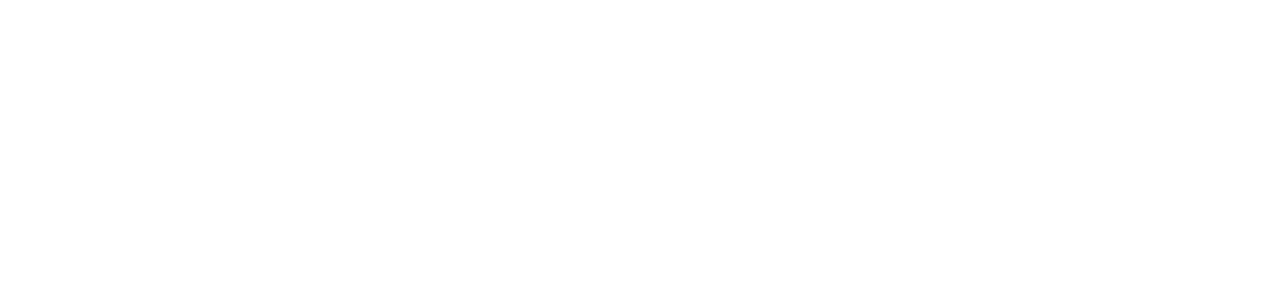
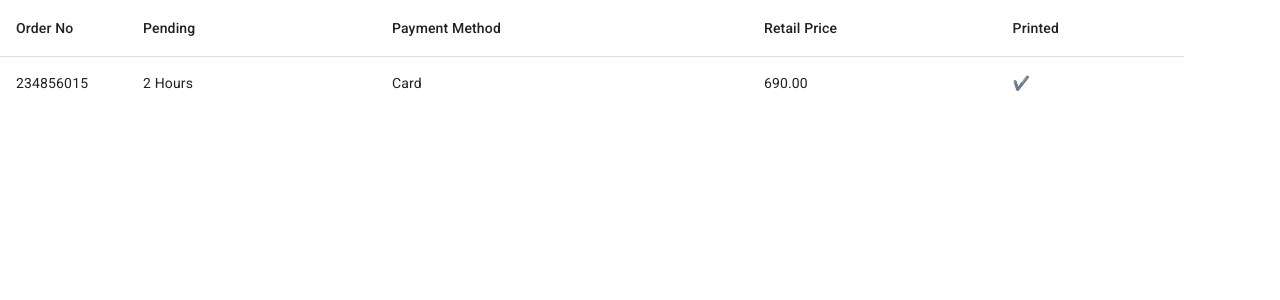
Before and after one commit to disara7/ShopSense-Web, a React (Create React App) app in the folder shopsense_seller/: page /Place in a window 1280 px wide. Before the commit this address had no page. Shown: the top 300 px of the page. Built offline with nearby package versions, Linux system fonts and the light colour scheme; a web font is replaced by a local one.

Commit message:
Order page completed

```diff
--- /dev/null
+++ b/shopsense_seller/src/AdminSide/adminComponents/Place Order/PlaceOrder.css
@@ -0,0 +1,3 @@
+.table-container{
+
+}
--- /dev/null
+++ b/shopsense_seller/src/AdminSide/adminComponents/Place Order/PlaceOrder.jsx
@@ -0,0 +1,104 @@
+import React from "react";
+import "./PlaceOrder.css";
+import Table from "@mui/material/Table";
+import TableBody from "@mui/material/TableBody";
+import TableCell from "@mui/material/TableCell";
+import TableContainer from "@mui/material/TableContainer";
+import TableHead from "@mui/material/TableHead";
+import TableRow from "@mui/material/TableRow";
+import Popup from "../../../Components/Popup/Popup";
+import LinearProgress, {
+  linearProgressClasses,
+} from "@mui/material/LinearProgress";
+
+import { styled } from "@mui/material/styles";
+
+const BorderLinearProgress = styled(LinearProgress)(({ theme }) => ({
+  height: 10,
+  borderRadius: 5,
+  marginRight: 50,
+  [`&.${linearProgressClasses.colorPrimary}`]: {
+    backgroundColor:
+      theme.palette.grey[theme.palette.mode === "light" ? 200 : 800],
+  },
+  [`& .${linearProgressClasses.bar}`]: {
+    borderRadius: 5,
+    backgroundColor: theme.palette.mode === "light" ? "#1a90ff" : "#308fe8",
+  },
+}));
+
+function createData(
+  No,
+  Name,
+  Popularity,
+  Sales,
+  Retail,
+  Status,
+  Printed,
+  Action
+) {
+  return { No, Name, Popularity, Sales, Retail, Status, Printed, Action };
+}
+
+const rows = [
+  createData(
+    234856015,
+
+    "2 Hours",
+    "Card",
+    "690.00",
+
+    "✔️"
+  ),
+];
+
+const PlaceOrder = () => {
+  return (
+    <div className="table-container">
+      <TableContainer>
+        <Table sx={{ minWidth: 650 }} aria-label="simple table">
+          <TableHead>
+            <TableRow sx={{ color: "red" }}>
+              <TableCell sx={{ width: "10%" }}>Order No</TableCell>
+
+              <TableCell sx={{ width: "20%" }} align="left">
+                Pending
+              </TableCell>
+              <TableCell sx={{ width: "30%" }} align="left">
+                Payment Method
+              </TableCell>
+              <TableCell sx={{ width: "20%" }} align="left">
+                Retail Price
+              </TableCell>
+
+              <TableCell sx={{ width: "15%" }} align="left">
+                Printed
+              </TableCell>
+            </TableRow>
+          </TableHead>
+          <TableBody>
+            {rows.map((row) => (
+              <TableRow
+                key={row.Name}
+                sx={{ "&:last-child td, &:last-child th": { border: 0 } }}
+              >
+                <TableCell component="th" scope="row">
+                  {row.No}
+                </TableCell>
+                <TableCell align="left">{row.Name}</TableCell>
+                <TableCell align="left">{row.Popularity}</TableCell>
+                <TableCell align="left">{row.Sales}</TableCell>
+                <TableCell align="left">{row.Retail}</TableCell>
+                <TableCell align="left">{row.Status}</TableCell>
+                <TableCell align="left">{row.Printed}</TableCell>
+                <TableCell align="left">{row.Action}</TableCell>
+              </TableRow>
+            ))}
+          </TableBody>
+        </Table>
+      </TableContainer>
+    </div>
+  );
+};
+
+export default PlaceOrder;
--- a/shopsense_seller/src/App.js
+++ b/shopsense_seller/src/App.js
@@ -14,6 +14,7 @@
 import ProductAdd2 from "./Pages/ProductAdd02/ProductAdd02.jsx";
 import AdminDashboard from "./AdminSide/AdminPages/Dashboard/AdminDashboard.jsx";
 import AdminOrder from "./AdminSide/AdminPages/AdminDashboard/Orders/AdminOrders.jsx";
+import PlaceOrder from "./AdminSide/adminComponents/Place Order/PlaceOrder.jsx";
 
 function App() {
   const Cards = Instructions.map((card) => {
@@ -32,12 +33,11 @@
           <Route path="/Form01" element={<Form01 />} />
           <Route path="/Form02" element={<Form02 />} />
           <Route path="/Form" element={<Form />} />
-
           <Route path="/ProductAdd1" element={<ProductAdd1 />} />
           <Route path="/ProductAdd2" element={<ProductAdd2 />} />
-
           <Route path="/Dashboard" element={<AdminDashboard />} />
           <Route path="/Order" element={<AdminOrder />} />
+          <Route path="/Place" element={<PlaceOrder />} />
         </Routes>
       </div>
     </Router>
--- a/shopsense_seller/src/Components/Popup/Popup.css
+++ b/shopsense_seller/src/Components/Popup/Popup.css
@@ -24,14 +24,14 @@
 }
 .modal-content {
   position: absolute;
-  top: 40%;
+  top: 50%;
   left: 50%;
   transform: translate(-50%, -50%);
   line-height: 1.4;
-  background: #f1f1f1;
+  background: #ffffff;
   padding: 14px 28px;
   border-radius: 3px;
-  max-width: 600px;
+  max-width: 2000px;
   min-width: 300px;
 }
 
@@ -40,4 +40,16 @@
   top: 10px;
   right: 10px;
   padding: 5px 7px;
+  background-color: white;
+  border: none;
+  box-shadow: none;
 }
+
+.ButtonHolderPopUp {
+  margin-top: 20px;
+}
+
+.ButtonHolderPopUp button {
+  margin-right: 10px;
+  cursor: pointer;
+}
--- a/shopsense_seller/src/Components/Popup/Popup.jsx
+++ b/shopsense_seller/src/Components/Popup/Popup.jsx
@@ -1,5 +1,6 @@
 import React, { useState } from "react";
 import "./Popup.css";
+import PlaceOrder from "../../AdminSide/adminComponents/Place Order/PlaceOrder";
 
 export default function Popup() {
   const [modal, setModal] = useState(false);
@@ -14,6 +15,12 @@
     document.body.classList.remove("active-modal");
   }
 
+  const openPdfInNewTab = () => {
+    const pdfUrl = "./Invoice.pdf";
+
+    window.open(pdfUrl, "_blank");
+  };
+
   return (
     <>
       <button onClick={toggleModal} className="btn-modal">
@@ -24,17 +31,16 @@
         <div className="modal">
           <div onClick={toggleModal} className="overlay"></div>
           <div className="modal-content">
-            <h2>Hello Modal</h2>
-            <p>
-              Lorem ipsum dolor sit amet consectetur adipisicing elit. Provident
-              perferendis suscipit officia recusandae, eveniet quaerat assumenda
-              id fugit, dignissimos maxime non natus placeat illo iusto!
-              Sapiente dolorum id maiores dolores? Illum pariatur possimus
-              quaerat ipsum quos molestiae rem aspernatur dicta tenetur. Sunt
-              placeat tempora vitae enim incidunt porro fuga ea.
-            </p>
+            <h2>Place Order</h2>
+            <PlaceOrder />
+            <div className="ButtonHolderPopUp">
+              <button>All Document</button>
+              <button onClick={openPdfInNewTab}>Invoices</button>
+              <button>Shipping Leble</button>
+              <button>Ready to ship</button>
+            </div>
             <button className="close-modal" onClick={toggleModal}>
-              CLOSE
+              ❌
             </button>
           </div>
         </div>
```
Also changed, not shown: 1 other file (tests, documents, lock files or other folders).
